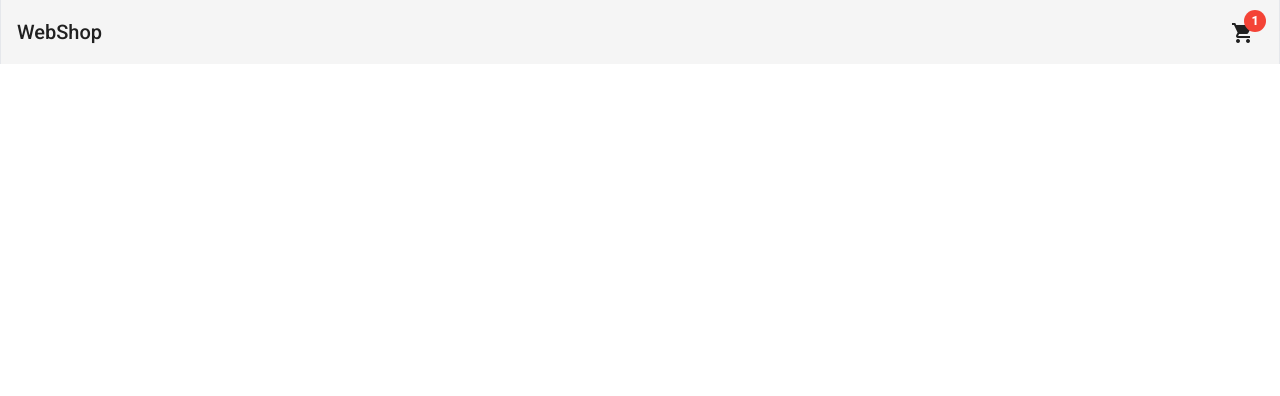
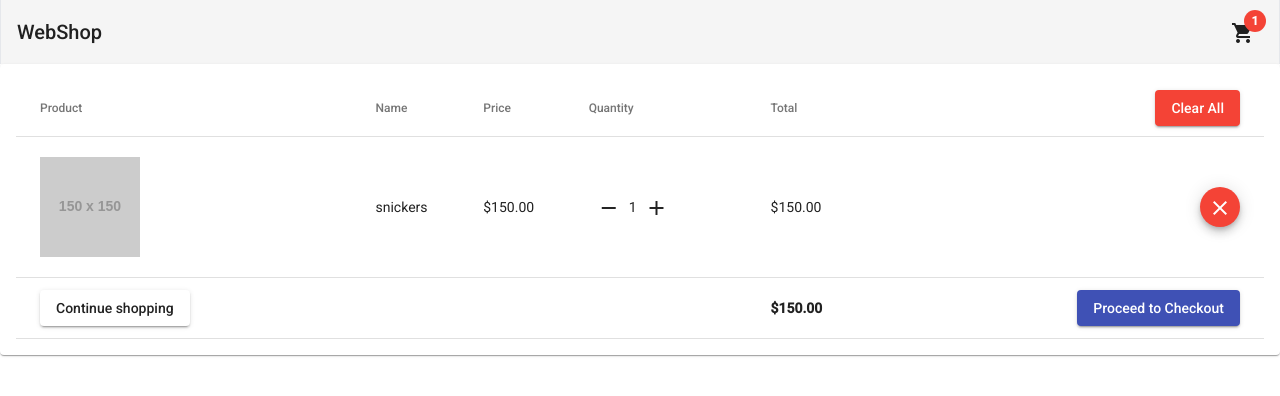
Before and after one commit to rmatej22/e-commerce, an Angular app: page /cart in a window 1280 px wide. Before the commit this address led to /. Shown: the top 396 px of the page. Built offline with nearby package versions, Linux system fonts and the light colour scheme.

Commit message:
create cart page and add logic, and styling

```diff
--- a/src/app/app-routing.module.ts
+++ b/src/app/app-routing.module.ts
@@ -1,11 +1,16 @@
 import { NgModule } from "@angular/core";
 import { RouterModule, Routes } from "@angular/router";
+import { CartComponent } from "./pages/cart/cart.component";
 import { HomeComponent } from "./pages/home/home.component";
 
 const routes: Routes = [
   {
     path: "home",
     component: HomeComponent,
+  },
+  {
+    path: "cart",
+    component: CartComponent,
   },
   {
     path: "",
--- a/src/app/app.module.ts
+++ b/src/app/app.module.ts
@@ -23,9 +23,10 @@
 import { ProductsHeaderComponent } from './pages/home/components/products-header/products-header.component';
 import { FiltersComponent } from './pages/home/components/filters/filters.component';
 import { ProductBoxComponent } from './pages/home/components/product-box/product-box.component';
+import { CartComponent } from './pages/cart/cart.component';
 
 @NgModule({
-  declarations: [AppComponent, HeaderComponent, HomeComponent, ProductsHeaderComponent, FiltersComponent, ProductBoxComponent],
+  declarations: [AppComponent, HeaderComponent, HomeComponent, ProductsHeaderComponent, FiltersComponent, ProductBoxComponent, CartComponent],
   imports: [
     BrowserModule,
     AppRoutingModule,
--- /dev/null
+++ b/src/app/models/cart.ts
@@ -0,0 +1,11 @@
+export interface Cart {
+  items: Array<CartItem>;
+}
+
+export interface CartItem {
+  product: string;
+  name: string;
+  price: number;
+  quantity: number;
+  id: number;
+}
--- /dev/null
+++ b/src/app/pages/cart/cart.component.html
@@ -0,0 +1,136 @@
+<mat-card class="max-w-7xl mx-auto"
+          *ngIf="cart.items.length">
+    <table mat-table
+           [dataSource]="dataSource"
+           class="mat-elevetaion-z8 w-full">
+
+        <ng-container matColumnDef="product">
+            <th mat-header-cell
+                *matHeaderCellDef>
+                Product
+            </th>
+            <td mat-cell
+                *matCellDef="let element">
+                <img src="{{element.product}}"
+                     alt="product"
+                     class="w-[100px] my-5">
+            </td>
+            <td mat-footer-cell
+                *matFooterCellDef>
+                <button mat-raised-button
+                        routerLink="/home">
+                    Continue shopping
+                </button>
+            </td>
+        </ng-container>
+        <ng-container matColumnDef="name">
+            <th mat-header-cell
+                *matHeaderCellDef>
+                Name
+            </th>
+            <td mat-cell
+                *matCellDef="let element">
+                <span class="truncate max-w-xs block">
+                    {{element.name}}
+                </span>
+            </td>
+            <td mat-footer-cell
+                *matFooterCellDef>
+            </td>
+        </ng-container>
+        <ng-container matColumnDef="price">
+            <th mat-header-cell
+                *matHeaderCellDef>
+                Price
+            </th>
+            <td mat-cell
+                *matCellDef="let element">
+                {{element.price | currency}}
+            </td>
+            <td mat-footer-cell
+                *matFooterCellDef>
+            </td>
+        </ng-container>
+        <ng-container matColumnDef="quantity">
+            <th mat-header-cell
+                *matHeaderCellDef>
+                Quantity
+            </th>
+            <td mat-cell
+                *matCellDef="let element">
+                <button mat-icon-button>
+                    <mat-icon>remove</mat-icon>
+                </button>
+                <span>{{element.quantity}}</span>
+                <button mat-icon-button>
+                    <mat-icon>add</mat-icon>
+                </button>
+            </td>
+            <td mat-footer-cell
+                *matFooterCellDef>
+            </td>
+        </ng-container>
+        <ng-container matColumnDef="total">
+            <th mat-header-cell
+                *matHeaderCellDef>
+                Total
+            </th>
+            <td mat-cell
+                *matCellDef="let element">
+                {{(element.quantity * element.price) | currency}}
+            </td>
+            <td mat-footer-cell
+                *matFooterCellDef>
+                <span class="font-bold py-5 block">
+                    {{getTotal(cart.items) | currency}}
+                </span>
+            </td>
+        </ng-container>
+        <ng-container matColumnDef="action">
+            <th mat-header-cell
+                *matHeaderCellDef>
+                <button mat-raised-button
+                        color="warn"
+                        class="float-right">
+                    Clear All
+                </button>
+            </th>
+            <td mat-cell
+                *matCellDef="let element">
+                <button mat-mini-fab
+                        color="warn"
+                        class="float-right">
+                    <mat-icon>close</mat-icon>
+                </button>
+            </td>
+            <td mat-footer-cell
+                *matFooterCellDef>
+                <button mat-raised-button
+                        color="primary"
+                        class="float-right">
+                    Proceed to Checkout
+                </button>
+            </td>
+        </ng-container>
+
+        <tr mat-header-row
+            *matHeaderRowDef="displayedColumns">
+        </tr>
+        <tr mat-row
+            *matRowDef="let row; columns: displayedColumns">
+        </tr>
+        <tr mat-footer-row
+            *matFooterRowDef="displayedColumns">
+        </tr>
+    </table>
+</mat-card>
+<mat-card class="max-w-7xl mx-auto"
+          *ngIf="!cart.items.length">
+    <p>
+        Your cart is empty.
+        <button mat-raised-button
+                routerLink="/home">
+            Start shopping
+        </button>
+    </p>
+</mat-card>
--- /dev/null
+++ b/src/app/pages/cart/cart.component.ts
@@ -0,0 +1,41 @@
+import { Component, OnInit } from "@angular/core";
+import { Cart, CartItem } from "src/app/models/cart";
+
+@Component({
+  selector: "app-cart",
+  templateUrl: "./cart.component.html",
+})
+export class CartComponent implements OnInit {
+  cart: Cart = {
+    items: [
+      {
+        product: "https://via.placeholder.com/150",
+        name: "snickers",
+        price: 150,
+        quantity: 1,
+        id: 1,
+      },
+    ],
+  };
+  dataSource: Array<CartItem> = [];
+  displayedColumns: Array<string> = [
+    "product",
+    "name",
+    "price",
+    "quantity",
+    "total",
+    "action",
+  ];
+
+  constructor() {}
+
+  ngOnInit(): void {
+    this.dataSource = this.cart.items;
+  }
+
+  getTotal(items: Array<CartItem>): number {
+    return items
+      .map((item) => item.price * item.quantity)
+      .reduce((prev, current) => prev + current, 0);
+  }
+}
```
